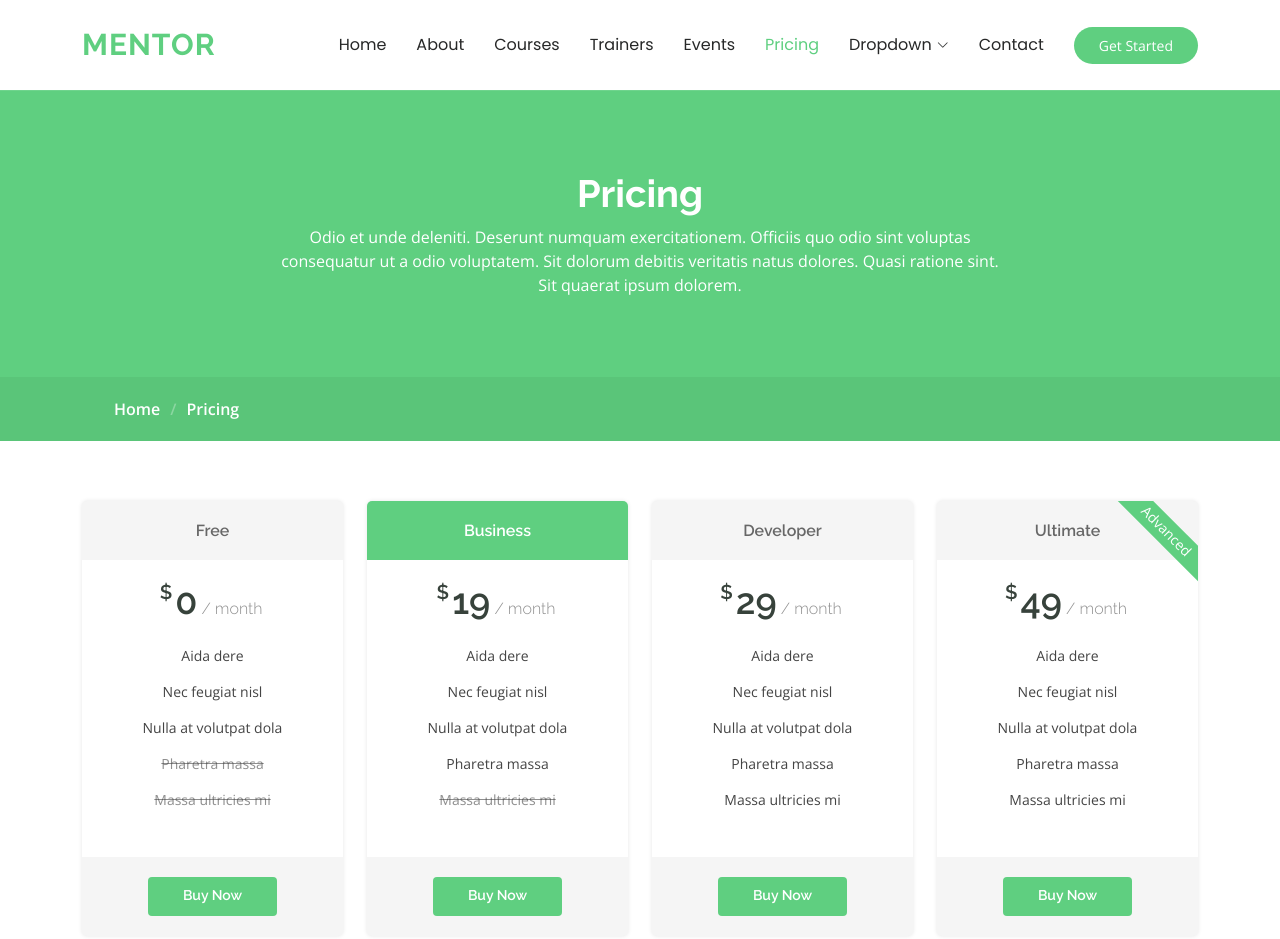
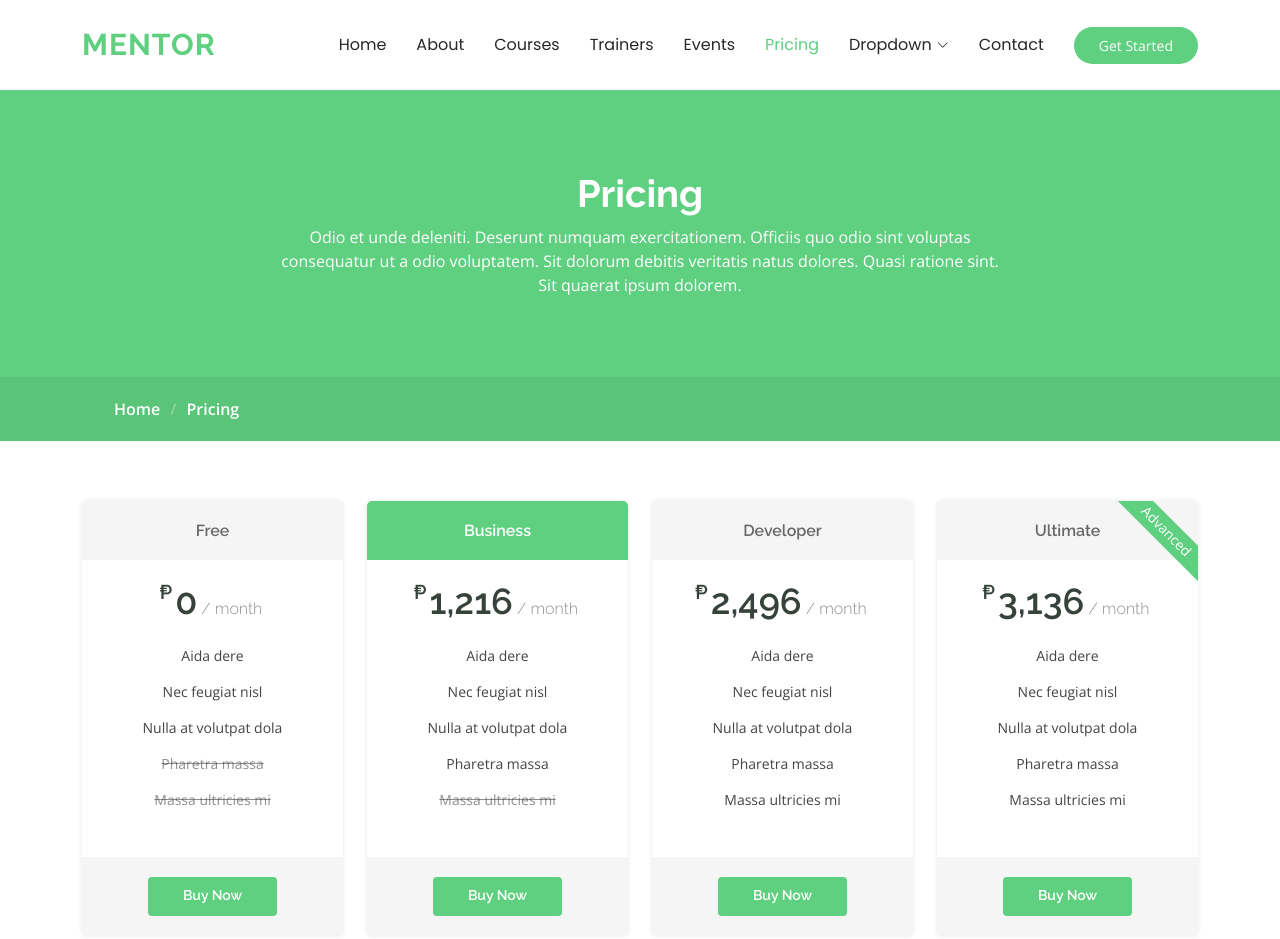
Before and after one commit to CayaKertCharls/caya-project-2, a plain HTML site: page pricing.html in a window 1280 px wide. Shown: the top 939 px of the page. Drawn offline with nearby package versions, Linux system fonts and the light colour scheme.

Commit message:
change price

```diff
--- a/pricing.html
+++ b/pricing.html
@@ -116,7 +116,7 @@
           <div class="col-xl-3 col-lg-6" data-aos="fade-up" data-aos-delay="100">
             <div class="pricing-item">
               <h3>Free</h3>
-              <h4><sup>$</sup>0<span> / month</span></h4>
+              <h4><sup>₱</sup>0<span> / month</span></h4>
               <ul>
                 <li>Aida dere</li>
                 <li>Nec feugiat nisl</li>
@@ -133,7 +133,7 @@
           <div class="col-xl-3 col-lg-6" data-aos="fade-up" data-aos-delay="200">
             <div class="pricing-item featured">
               <h3>Business</h3>
-              <h4><sup>$</sup>19<span> / month</span></h4>
+              <h4><sup>₱</sup>1,216<span> / month</span></h4>
               <ul>
                 <li>Aida dere</li>
                 <li>Nec feugiat nisl</li>
@@ -150,7 +150,7 @@
           <div class="col-xl-3 col-lg-6" data-aos="fade-up" data-aos-delay="400">
             <div class="pricing-item">
               <h3>Developer</h3>
-              <h4><sup>$</sup>29<span> / month</span></h4>
+              <h4><sup>₱</sup>2,496<span> / month</span></h4>
               <ul>
                 <li>Aida dere</li>
                 <li>Nec feugiat nisl</li>
@@ -168,7 +168,7 @@
             <div class="pricing-item">
               <span class="advanced">Advanced</span>
               <h3>Ultimate</h3>
-              <h4><sup>$</sup>49<span> / month</span></h4>
+              <h4><sup>₱</sup>3,136<span> / month</span></h4>
               <ul>
                 <li>Aida dere</li>
                 <li>Nec feugiat nisl</li>
```
